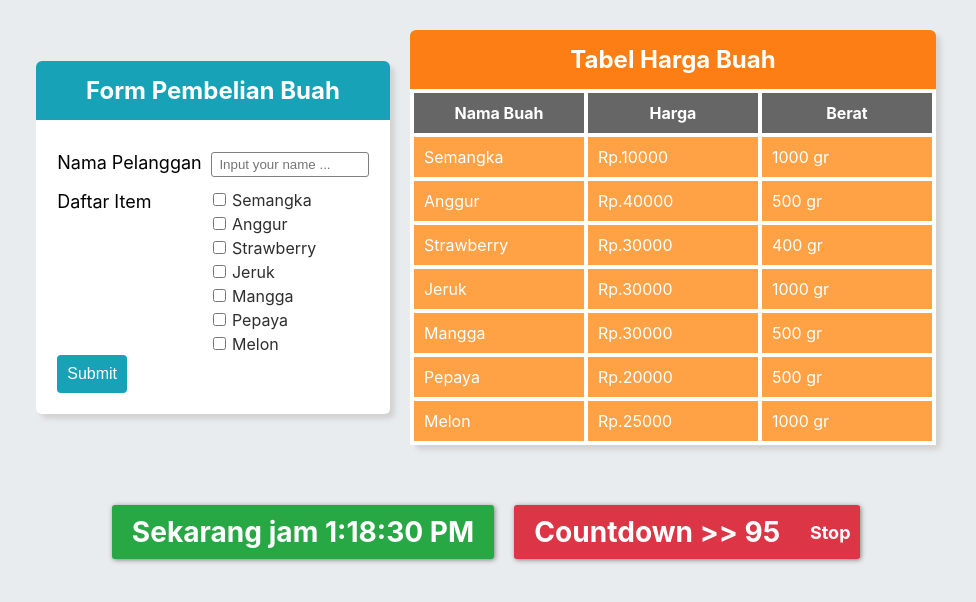
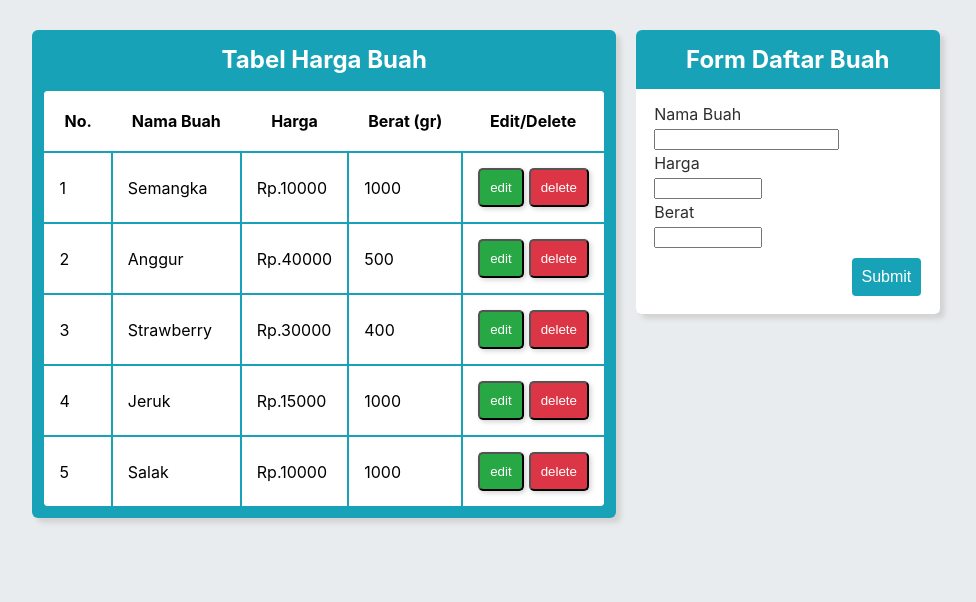
Before and after one commit to maulana1k/im-sanbercode-reactjs-batch-20, a React (Create React App) app in the folder Tugas-Harian-Part-2/: page / in a window 1280 px wide. Shown: the top 602 px of the page, without its empty margins (154-1130 px from the left). Built offline with nearby package versions, Linux system fonts and the light colour scheme.

Commit message:
tugas list selesai

```diff
--- a/Tugas-Harian-Part-2/src/App.css
+++ b/Tugas-Harian-Part-2/src/App.css
@@ -5,7 +5,7 @@ body{
   padding: 20px;
   display: flex;
   justify-content: center;
-  align-items: center;
+  align-items: flex-start;
 }
 
 /*button{
--- a/Tugas-Harian-Part-2/src/App.js
+++ b/Tugas-Harian-Part-2/src/App.js
@@ -1,21 +1,23 @@
 import React from 'react'
 import Form from './Tugas-9/Form'
-import Table from './Tugas-10/Table'
+// import Table from './Tugas-10/Table'
 import Clock from './Tugas-11/Clock'
+import Lists from './Tugas-12/Lists'
 import './App.css';
 
 
 function App() {
   return (
-  	<>
+  	<div>
     <div className="app">
-      <Form />
-      <Table/>
+      {/*<Form />*/}
+      {/*<Table/>*/}
+      <Lists/>
     </div>
-    <div className="app">
-    	<Clock/>
+     <div className="app">
+    	{/*<Clock/>*/}
     </div>
-    </>
+    </div>
   );
 }
 
--- a/Tugas-Harian-Part-2/src/Tugas-10/Table.css
+++ b/Tugas-Harian-Part-2/src/Tugas-10/Table.css
@@ -9,7 +9,7 @@
 }
 
 table,th,td{
-  padding: 10px 10px 10px 10px;
+  padding: 10px;
   color: white;
   /*background-color: white;*/
   border: 4px solid white;
--- a/Tugas-Harian-Part-2/src/Tugas-10/Table.js
+++ b/Tugas-Harian-Part-2/src/Tugas-10/Table.js
@@ -21,11 +21,15 @@ class Table extends Component {
         <div >
 
 			<table>
+        <thead>
+
             <tr>
               <th>Nama Buah</th>
               <th>Harga</th>
               <th>Berat</th>
             </tr>
+        </thead>
+        <tbody>
 
             {dataHargaBuah.map((item, index)=>
 
@@ -37,6 +41,7 @@ class Table extends Component {
 
 
            )}
+        </tbody>
       </table>
 
         </div>
--- /dev/null
+++ b/Tugas-Harian-Part-2/src/Tugas-12/Lists.css
@@ -0,0 +1,27 @@
+td,table{
+	padding: 15px;
+	border: 2px solid #17a2b8;
+	margin: 0 10px 10px;
+	border-collapse: collapse;
+	background-color: white;
+	border-radius: 10px
+}
+th{
+	padding: 20px;
+	border:
+}
+.btn{
+	color:white;
+	padding: 10px;
+	border-radius: 5px;
+	box-shadow: 2px 2px 5px 0 lightgrey;
+}
+.edit{
+	background-color: #28a745;
+
+}
+.delete{
+	background-color: #dc3545;
+
+	margin-left: 5px
+}
--- /dev/null
+++ b/Tugas-Harian-Part-2/src/Tugas-12/Lists.js
@@ -0,0 +1,119 @@
+import React, {Component} from 'react'
+import './Lists.css'
+
+class Lists extends Component {
+	constructor(props){
+		super(props)
+		this.state = {
+			dataHargaBuah: [
+			  {nama: "Semangka", harga: 10000, berat: 1000},
+			  {nama: "Anggur", harga: 40000, berat: 500},
+			  {nama: "Strawberry", harga: 30000, berat: 400},
+			  {nama: "Jeruk", harga: 15000, berat: 1000},
+			  {nama: "Salak", harga: 10000, berat: 1000}
+			],
+			nama:'', harga:'', berat:'',
+			currentIndex: -1
+
+		}
+
+	}
+	handleSubmit=(e)=>{
+		e.preventDefault()
+		let dataBuah = this.state.dataHargaBuah
+		let index = this.state.currentIndex
+		let inputData= {nama:this.state.nama,
+										harga:this.state.harga,
+										berat:this.state.berat}
+		if(index === -1){
+			this.setState({
+				dataHargaBuah:[...dataBuah,inputData],
+				nama: '',	harga:'',	berat: ''
+			})
+		}else{
+			dataBuah[index] = inputData
+			this.setState({
+				dataHargaBuah:[...dataBuah],
+				nama: '',	harga:'',	berat: ''
+			})
+		}
+	}
+	handleChange=(e)=>{
+		const name = e.target.name
+		this.setState({			[name]: e.target.value		})
+	}
+	handleEdit=(e)=>{
+		let i = e.target.value
+		let namaBuah  = this.state.dataHargaBuah[i].nama
+		let harga = this.state.dataHargaBuah[i].harga
+		let berat = this.state.dataHargaBuah[i].berat
+		this.setState({			nama:namaBuah, harga:harga, berat:berat, currentIndex:i		})
+	}
+	handleDelete=(e)=>{
+		let i = parseInt(e.target.value)
+		let dataHargaBuahNew = this.state.dataHargaBuah.filter((val, index)=>{
+			return index !== i
+		})
+			console.log(i)
+		this.setState({			dataHargaBuah:[...dataHargaBuahNew]		})
+	}
+	render(){
+		return(
+			<>
+		<div className="card-blue">
+	       <h2>Tabel Harga Buah</h2>
+	        <div>
+				<table>
+	        <thead>
+	            <tr>
+	            	<th>No.</th>
+	              <th>Nama Buah</th>
+	              <th>Harga</th>
+	              <th>Berat (gr)</th>
+	              <th>Edit/Delete </th>
+	            </tr>
+	        </thead>
+	        <tbody>
+
+	            {this.state.dataHargaBuah.map((item, index)=>
+
+	  					<tr key={index+1}>
+	  							<td>{index+1}  </td>
+	  	            <td>{item.nama}</td>
+	  	            <td>Rp.{item.harga}</td>
+	  	            <td>{item.berat}</td>
+	  	            <td><button className="btn edit" onClick={this.handleEdit} value={index}>edit</button>
+	  	            		<button className="btn delete" onClick={this.handleDelete} value={index}>delete</button></td>
+	  	        </tr>
+	           )}
+	        </tbody>
+	      </table>
+        </div>
+      </div>
+     	<div className="card-blue">
+        	<h2>Form Daftar Buah</h2>
+
+          <div className="form">
+            <form onSubmit={this.handleSubmit}>
+              <label htmlFor="nama">Nama Buah</label><br/>
+              <input required type="text" name="nama"
+	              onChange={this.handleChange}
+	              value={this.state.nama}/><br/>
+              <label htmlFor="harga">Harga</label><br/>
+              <input type="number" name="harga" style={{width: "100px"}}
+	              onChange={this.handleChange}
+	              value={this.state.harga}/><br/>
+              <label htmlFor="berat">Berat</label><br/>
+              <input type="number" name="berat" style={{width: "100px"}}
+	              onChange={this.handleChange}
+	              value={this.state.berat}/><br/>
+              <input type="submit" className="submit" value="Submit"/>
+            </form>
+          </div>
+
+     	</div>
+			</>
+			)
+	}
+}
+export default Lists
--- a/Tugas-Harian-Part-2/src/Tugas-9/Form.css
+++ b/Tugas-Harian-Part-2/src/Tugas-9/Form.css
@@ -2,7 +2,6 @@
   display:flex;
   flex-direction: column;
   margin: 10px 10px 10px 10px;
- /* justify-content: center;*/
   border-radius: 6px;
   box-shadow:5px 5px 5px 0 lightgrey;
   background-color: #17a2b8;
@@ -20,12 +19,7 @@ h2{
   background-color: white;
   border-bottom-right-radius: 5px;
   border-bottom-left-radius: 5px
-}
-/*p{
-  clear: both;
-  display: flex;
-
-}*/
+}/
 #nama{
   float: right;
   width: 50%;
@@ -48,15 +42,18 @@ label{
   color: #2E2E2E;
 }
 
-input[type="submit"]{
+.submit{
   background-color: #17a2b8;
+  border-radius: 4px;
   border: none;
-  border-radius: 4px;
   font-size: 16px;
+  margin-top: 10px;
   color: white;
-  padding: 10px 10px 10px 10px;
+  outline: none;
+  padding: 10px;
+  float: right;
 }
-input[type="submit" i]:focus{
+.submit:focus{
   background-color: #023abd;
   outline-offset: 2px;
   outline-color: white;
```
Also changed, not shown: 1 other file (tests, documents, lock files or other folders).
